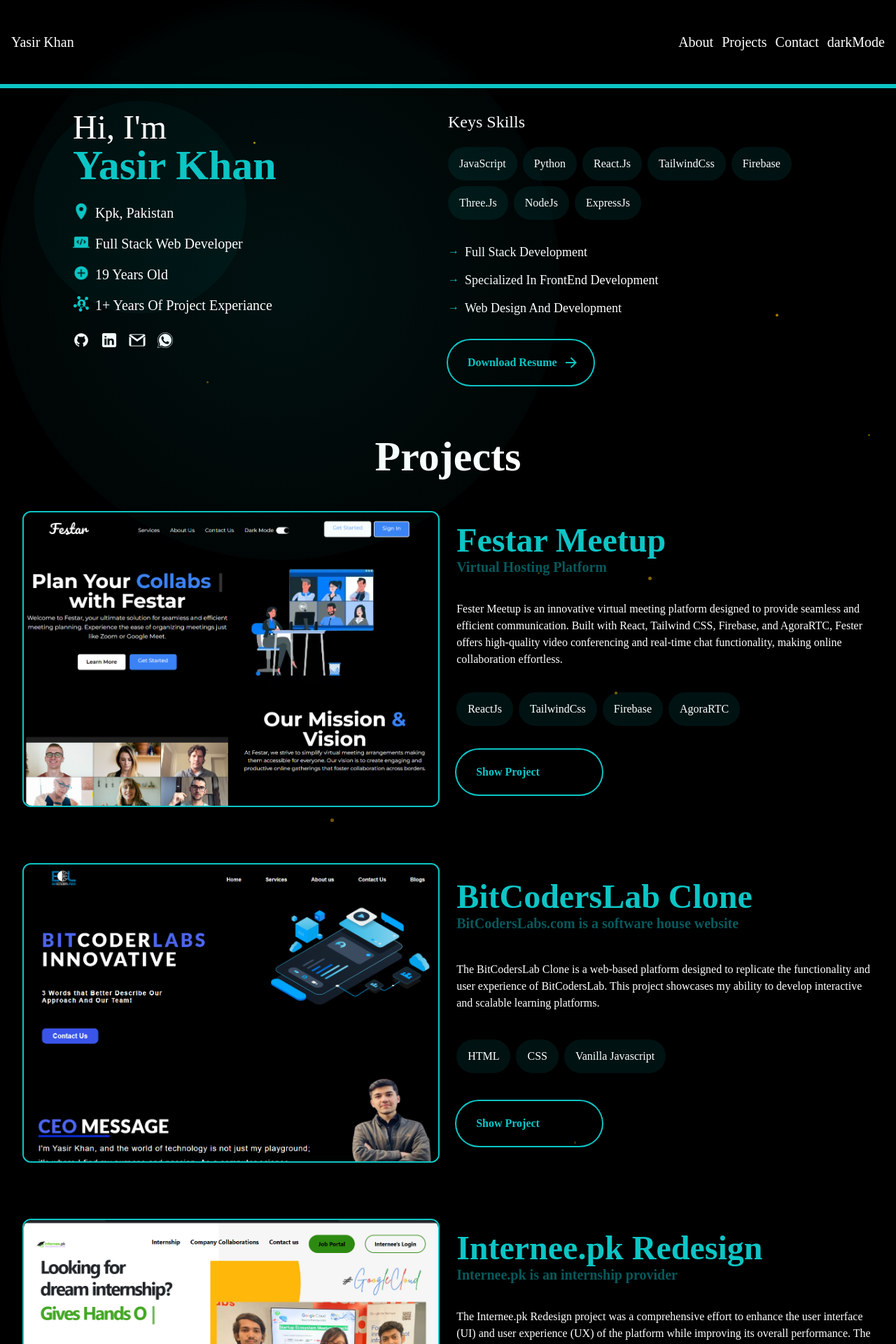
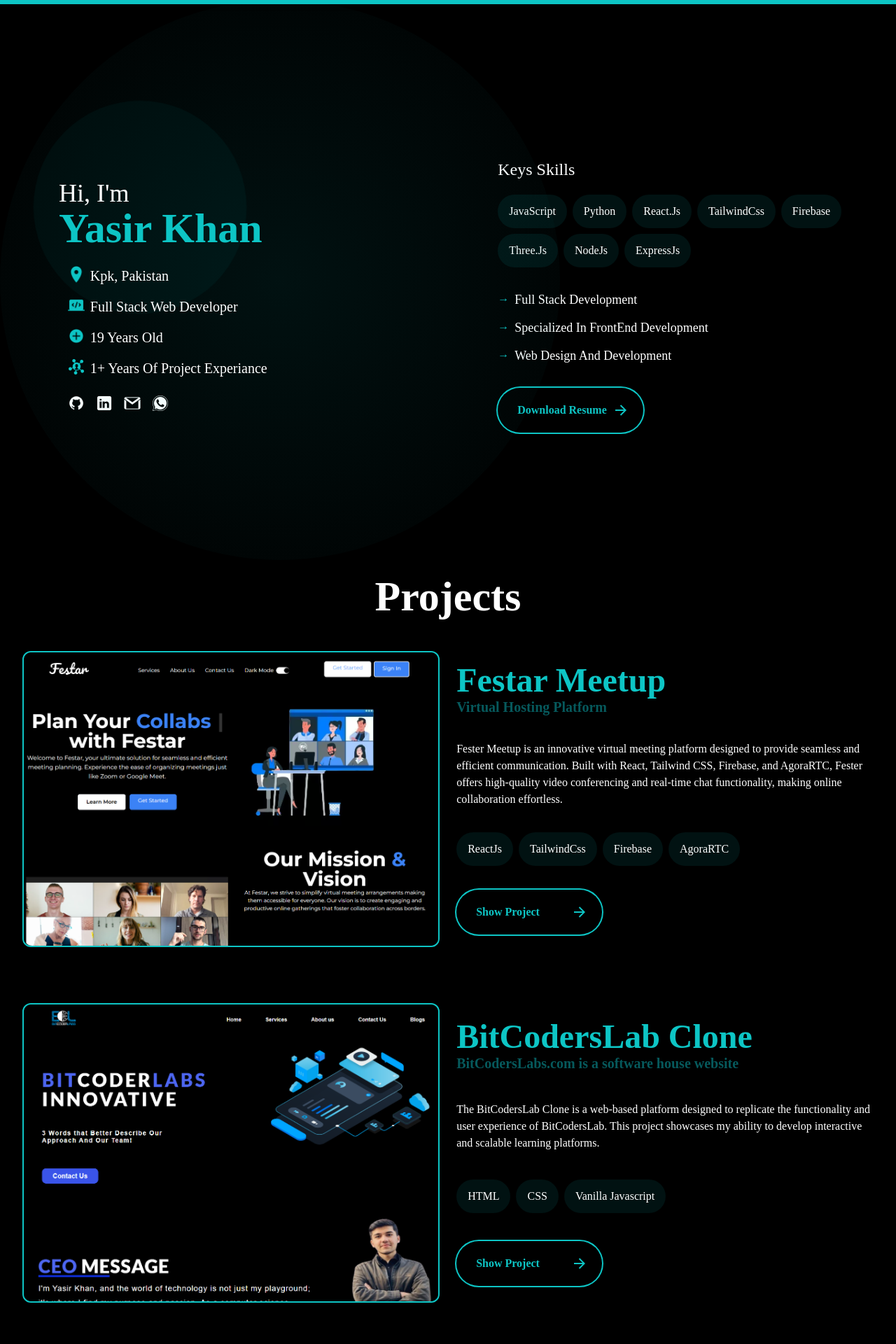
Before and after one commit to Yasirkhan3806/My-Portfolio, a React (Vite) app: page / in a window 1280 px wide. Shown: the top 1920 px of the page at 70% size. Built offline with nearby package versions, Linux system fonts and the light colour scheme; a web font is replaced by a local one.

Commit message:
about me section is responsived

```diff
--- a/src/App.css
+++ b/src/App.css
@@ -8,6 +8,7 @@
     background-color: black;
     color: white;
     font-family: 'Funnel Display';
+    overflow-x: hidden !important;
 
 }
 .div-center{
--- a/src/App.jsx
+++ b/src/App.jsx
@@ -10,7 +10,7 @@
 
   return (
     <>
-<MeteorBackground/>
+{/* <MeteorBackground/> */}
     <InteractiveBox/>
     <Navbar/>
     <AboutMe/>
--- a/src/Components/About Me/AboutMe.jsx
+++ b/src/Components/About Me/AboutMe.jsx
@@ -7,13 +7,13 @@
 export default function AboutMe() {
   return (
     <>
-      <div className={`w-full flex justify-around px-26 h-[60vh] z-10 `}>
-        <div className={`w-[50vw] flex flex-col pt-8 items-center justify-stretch gap-6`}>
+      <div className={`overflow-x-hidden w-[95vw] flex flex-col md:flex-row lg:flex-row justify-center items-center md:pl-26 lg:pl-26 lg:h-[100vh] md:h-[100vh] h-[125vh] z-10 `}>
+        <div className={`md:w-[48vw] lg:w-[48vw] flex flex-col  pl-[6rem] md:pl-0 lg:pl-0 lg:pt-8 items-center justify-stretch gap-6`}>
           <MyName />
         <MyCharacters/>
         <Links/>
         </div>
-        <div className={`w-[50vw] pt-8`}>
+        <div className={`w-[100vw] md:w-[48vw] lg:w-[48vw] pl-[3rem] md:pl-0 lg:pl-0 pt-8`}>
           <Skills/>
         </div>
       </div>
--- a/src/Components/About Me/MyName.jsx
+++ b/src/Components/About Me/MyName.jsx
@@ -11,16 +11,16 @@
       ref={ref}
 
         variants={{
-          hidden: { opacity: 0, y: -70 },
+          hidden: { opacity: 0, y: -50 },
           visible: { opacity: 1, y: 0 },
         }}
         initial='hidden'
         animate={inView?"visible":'hidden'}
         transition={{duration:0.5,delay:0.15}}
-        className="w-full z-10"
+        className="w-[100vw] lg:w-[50vw] md:w-[50vw] z-10"
       >
-        <h1 className={`text-5xl z-10`}>Hi, I'm</h1>
-        <h1 className={`text-6xl z-10 text-[#0dc5c5] font-bold`}>Yasir Khan</h1>
+        <h1 className={`text-4xl z-10`}>Hi, I'm</h1>
+        <h1 className={`text-6xl  z-10 text-[#0dc5c5] font-bold`}>Yasir Khan</h1>
       </motion.div>
       <motion.div
         animate={{ scale: [1, 1.2, 1] }} // Scale up and down
--- a/src/Components/Navbar.jsx
+++ b/src/Components/Navbar.jsx
@@ -7,7 +7,7 @@
     <>
       <nav className={`sticky top-0 glassmorphism z-[1000]`}>
 
-        <motion.ul
+        {/* <motion.ul
           initial={{ scale: 0 }}
           animate={{ scale: 1 }}
           id="main-list"
@@ -22,7 +22,7 @@
               <button>darkMode</button>
             </ul>
           </li>
-        </motion.ul>
+        </motion.ul> */}
         <motion.div className={`bg-[#0dc5c5] h-[6px] origin-left`} style={{scaleX:scrollYProgress}}></motion.div>
       </nav>
     </>
--- a/src/Components/Projects/Projects.jsx
+++ b/src/Components/Projects/Projects.jsx
@@ -139,13 +139,27 @@
                   ))}
                 </motion.ul>
                 <a
-                  href={project.link}
-                  className="animated-button w-52"
-                  target="_blank"
-                  rel="noopener noreferrer"
-                >
-                  <span className="text">Show Project</span>
-                </a>
+                    href={project.link}
+                    className="animated-button w-52"
+                    target="blank"
+                  >
+                    <svg
+                      viewBox="0 0 24 24"
+                      class="arr-2"
+                      xmlns="http://www.w3.org/2000/svg"
+                    >
+                      <path d="M16.1716 10.9999L10.8076 5.63589L12.2218 4.22168L20 11.9999L12.2218 19.778L10.8076 18.3638L16.1716 12.9999H4V10.9999H16.1716Z"></path>
+                    </svg>
+                    <span class="text">Show Project</span>
+                    <span class="circle"></span>
+                    <svg
+                      viewBox="0 0 24 24"
+                      class="arr-1"
+                      xmlns="http://www.w3.org/2000/svg"
+                    >
+                      <path d="M16.1716 10.9999L10.8076 5.63589L12.2218 4.22168L20 11.9999L12.2218 19.778L10.8076 18.3638L16.1716 12.9999H4V10.9999H16.1716Z"></path>
+                    </svg>
+                  </a>
               </div>
             </motion.div>
           );
--- a/src/Components/Skills/KeySkills.jsx
+++ b/src/Components/Skills/KeySkills.jsx
@@ -35,13 +35,13 @@
   ];
   return (
     <>
-      <div ref={ref} className={` flex flex-col gap-5`}>
+      <div ref={ref} className={` flex flex-col gap-5 w-[36vw] md:w-[40vw]`}>
         <h2 className={`text-2xl`}>Keys Skills</h2>
         <motion.ul
           variants={listVariants}
           initial="hidden"
           animate={inView ? "visible" : "hidden"} // Reacts to scrolling
-          className={`flex flex-wrap w-full gap-2`}
+          className={`flex flex-wrap  gap-2`}
         >
           {skills.map((skill) => {
             return (
```
